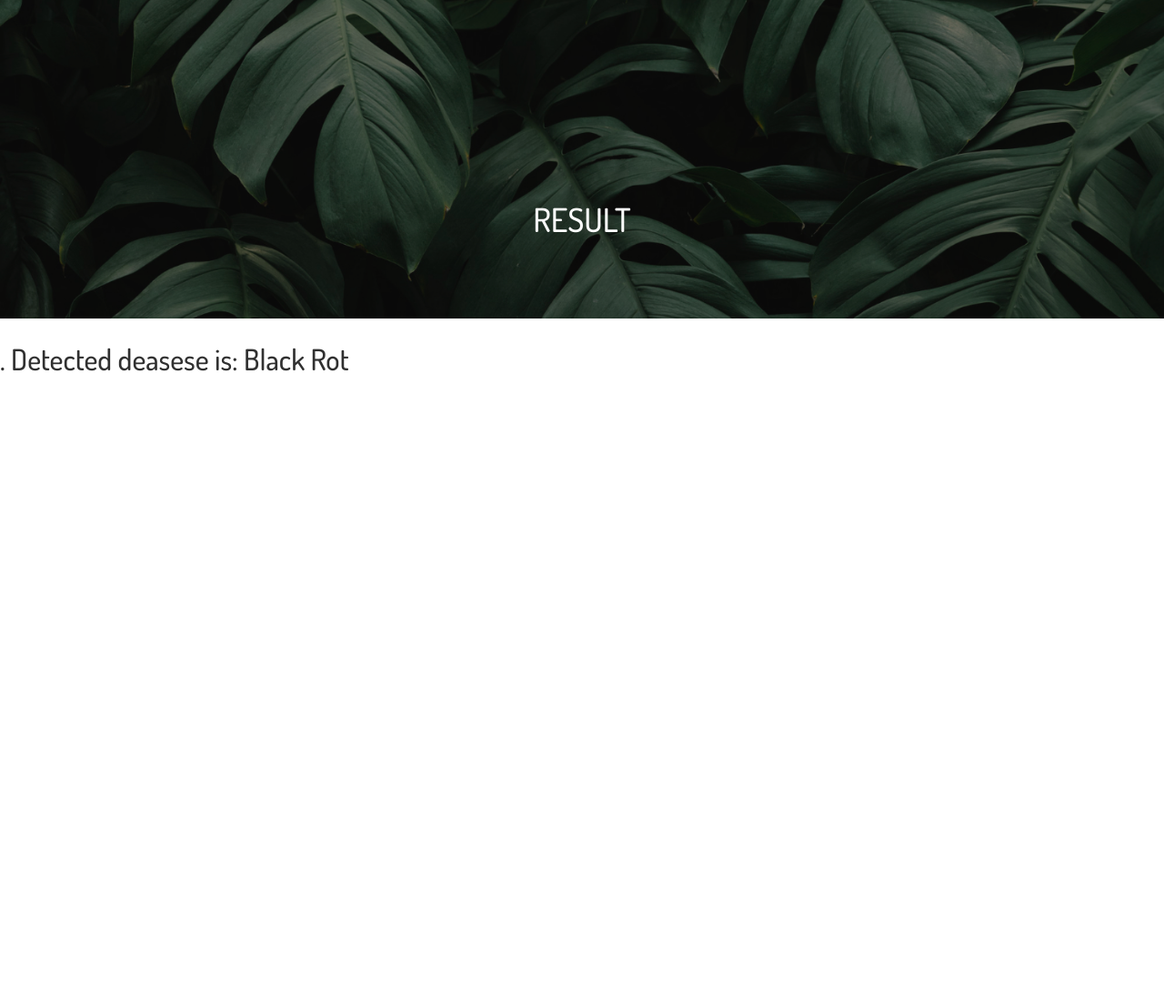
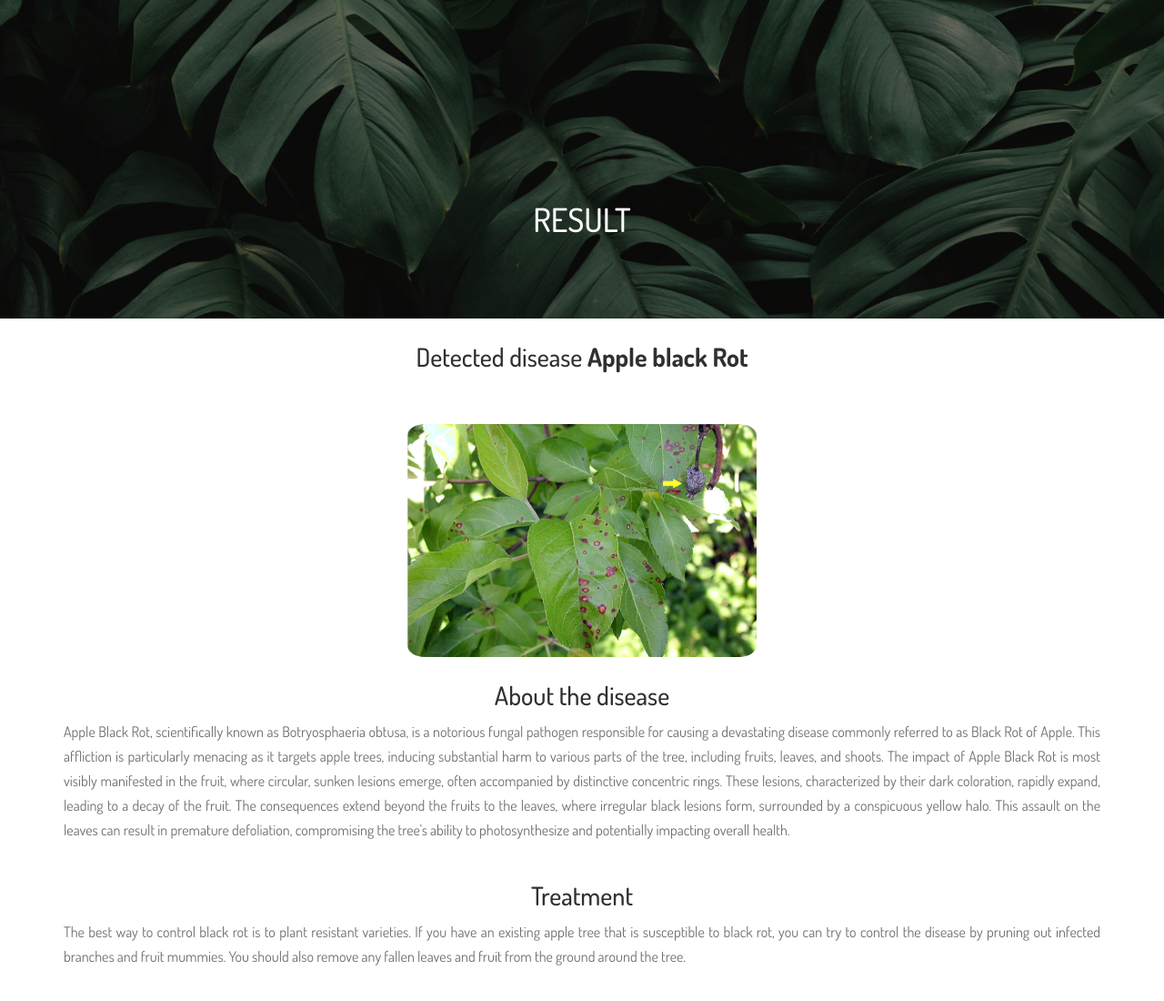
Before and after one commit to EchoSingh/HackRefine, a plain HTML site: page Frontend/dummy.html in a window 1280 px wide. Shown: the whole page at 91% size. Before the commit the page ends 800 px from the top, so only its background shows below. Drawn offline with Linux system fonts and the light colour scheme.

Commit message:
Added Dummy

```diff
--- a/Frontend/dummy.html
+++ b/Frontend/dummy.html
@@ -38,9 +38,17 @@
 
     <!-- ##### Testimonial Area Start ##### -->
     <br>
- <h2>.  Detected deasese is: Black Rot</h2>
+    <center>
+ <h3>Detected disease <b>Apple black Rot</b></h3><br><br>
+ <img src="./img/ds.png" style="height: 30%; width: 30%; border-radius: 5%;"></img></centre>
+ <br><br><h3>About the disease</h3>
+ <p style="padding-right: 70px; padding-left: 70px; text-align: justify;">Apple Black Rot, scientifically known as Botryosphaeria obtusa, is a notorious fungal pathogen responsible for causing a devastating disease commonly referred to as Black Rot of Apple. This affliction is particularly menacing as it targets apple trees, inducing substantial harm to various parts of the tree, including fruits, leaves, and shoots.
 
+    The impact of Apple Black Rot is most visibly manifested in the fruit, where circular, sunken lesions emerge, often accompanied by distinctive concentric rings. These lesions, characterized by their dark coloration, rapidly expand, leading to a decay of the fruit. The consequences extend beyond the fruits to the leaves, where irregular black lesions form, surrounded by a conspicuous yellow halo. This assault on the leaves can result in premature defoliation, compromising the tree's ability to photosynthesize and potentially impacting overall health.</p>
+<br> <h3>Treatment</h3>
+<p style="padding-right: 70px; padding-left: 70px; text-align: justify;">The best way to control black rot is to plant resistant varieties. If you have an existing apple tree that is susceptible to black rot, you can try to control the disease by pruning out infected branches and fruit mummies. You should also remove any fallen leaves and fruit from the ground around the tree. </p>
     <!-- ##### Testimonial Area End ##### -->
+    <br><br> <br><br>
 
 
     <!-- ##### All Javascript Files ##### -->
```
Also changed, not shown: Frontend/img/ds.png (added).
